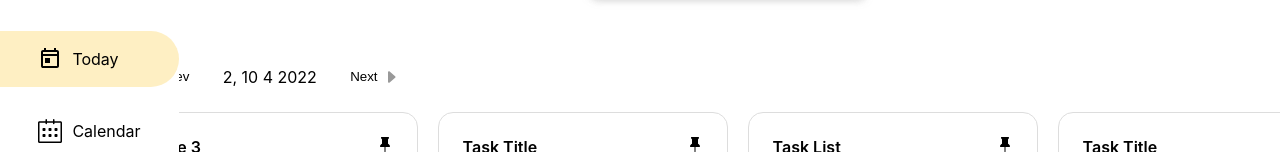
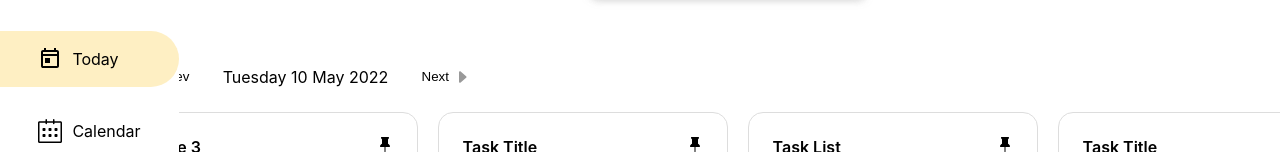
Before and after one commit to pcf26536/taskman, an Angular app: page / in a window 1280 px wide. Both pictures are taken after a click on the element "Today". Shown: the part 137-289 px from the top of the page. Built offline with nearby package versions, Linux system fonts and the light colour scheme.

Commit message:
update today task filter logic

```diff
--- a/src/app/today-view/today-view.component.html
+++ b/src/app/today-view/today-view.component.html
@@ -7,7 +7,7 @@
                 </svg>
                 Prev
             </button>
-            {{ todayString }}
+            {{ calendarService.dateString }}
             <button>
                 Next
                 <svg width="16" height="16" viewBox="0 0 16 16" fill="none">
--- a/src/app/today-view/today-view.component.ts
+++ b/src/app/today-view/today-view.component.ts
@@ -1,5 +1,6 @@
 import { Component, OnInit, Input } from '@angular/core';
 import { Node } from 'src/shared/node.model';
+import { CalendarService } from 'src/shared/calendar.service';
 
 @Component({
   selector: 'app-today-view',
@@ -11,19 +12,17 @@ export class TodayViewComponent implements OnInit {
 
   today: Node[] = []
 
-  constructor() { }
+  constructor(public calendarService: CalendarService) { }
 
   ngOnInit(): void {
     this.today = [];
     this.all.forEach(task => {
-      if (new Date(task.reminder).getDay() == new Date().getDay()) {
-        this.today.push(task);
+      if(task.reminder) {
+        if (new Date(task.reminder).getDay() == new Date().getDay()) {
+          this.today.push(task);
+        }
       }
     });
   }
 
-  // Friday, 15 April 2022
-  date = new Date();
-  todayString = "" + this.date.getDay() + ", " + this.date.getDate() + " " + this.date.getMonth() + " " + this.date.getFullYear();
-
 }
--- a/src/shared/calendar.service.ts
+++ b/src/shared/calendar.service.ts
@@ -15,7 +15,6 @@ export class CalendarService {
   public currentDate = this.dateObject.getDate();
 
   // today view
-
   public dateString = this.dateObject.toLocaleDateString(locale, { weekday: 'long', year: 'numeric', month: 'long', day: 'numeric' });
 
   constructor() { }
--- a/src/shared/data.ts
+++ b/src/shared/data.ts
@@ -30,7 +30,7 @@ export const preloadedTasks = [
 
   { type: taskTypes.text, title: 'Task Title', description: loremIpsum,
   complete: [], incomplete: [],
-  reminder: nowTimestamp + (10 * minutesMultiplier), pinned: true, edited: nowTimestamp + (1 * minutesMultiplier), created: nowTimestamp+ (1 * minutesMultiplier), trashed: false, done: false },
+  reminder: nowTimestamp  - 80000000, pinned: true, edited: nowTimestamp + (1 * minutesMultiplier), created: nowTimestamp+ (1 * minutesMultiplier), trashed: false, done: false },
 
   { type: taskTypes.list, title: 'Title 3', description: '',
   complete: [mock1, mock1, mock1, mock1, mock1], incomplete: [],
```
